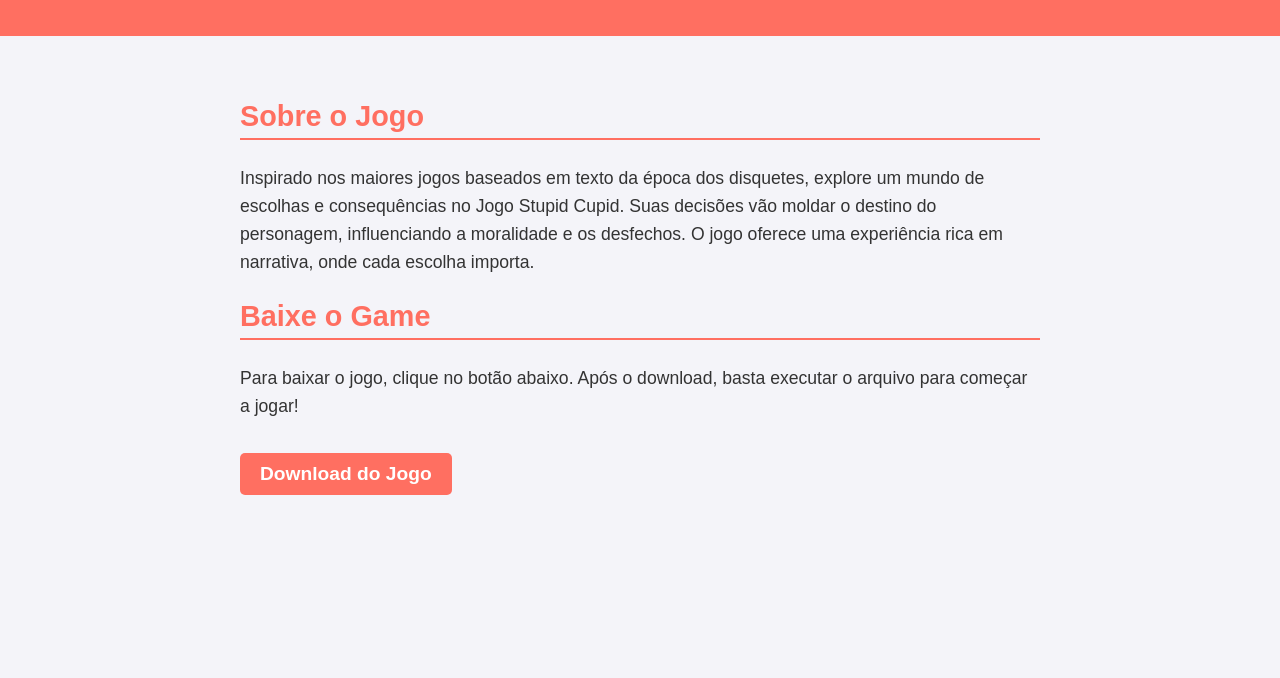
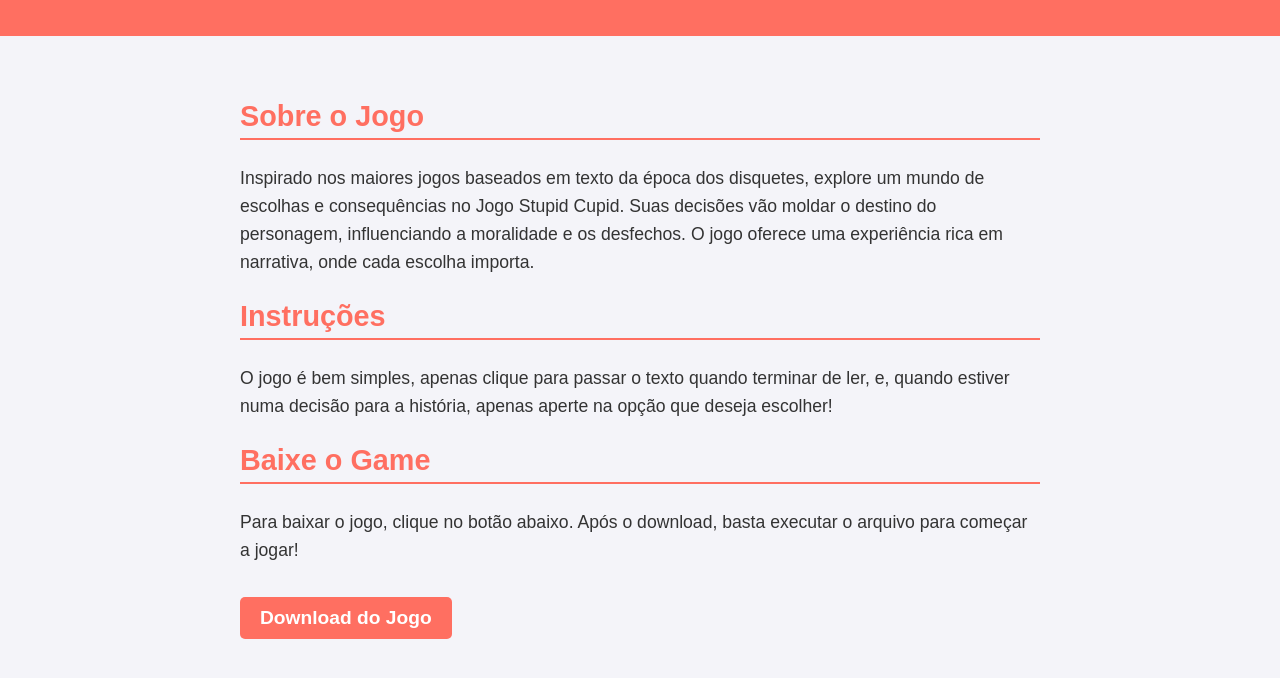
Before and after one commit to Sam10co/LogpGame, a plain HTML site: page index.html in a window 1280 px wide. Shown: the part 104-782 px from the top of the page. Drawn offline with Linux system fonts and the light colour scheme.

Commit message:
Update index.html
Added an little manual at the website

```diff
--- a/index.html
+++ b/index.html
@@ -90,6 +90,9 @@
             <h2>Sobre o Jogo</h2>
             <p>Inspirado nos maiores jogos baseados em texto da época dos disquetes, explore um mundo de escolhas e consequências no Jogo Stupid Cupid. Suas decisões vão moldar o destino do personagem, influenciando a moralidade e os desfechos. O jogo oferece uma experiência rica em narrativa, onde cada escolha importa.</p>
         </section>
+        <section id="instruções">
+            <h2>Instruções</h2>
+            <p>O jogo é bem simples, apenas clique para passar o texto quando terminar de ler, e, quando estiver numa decisão para a história, apenas aperte na opção que deseja escolher!</p>
 
         <section id="download">
             <h2>Baixe o Game</h2>
```
